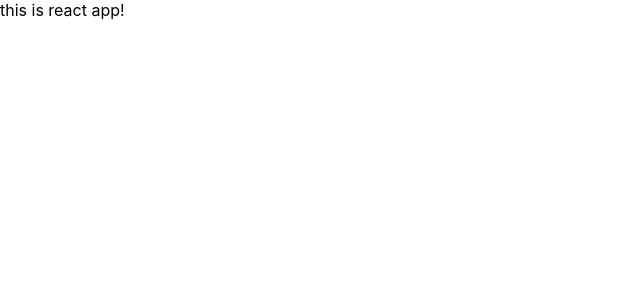
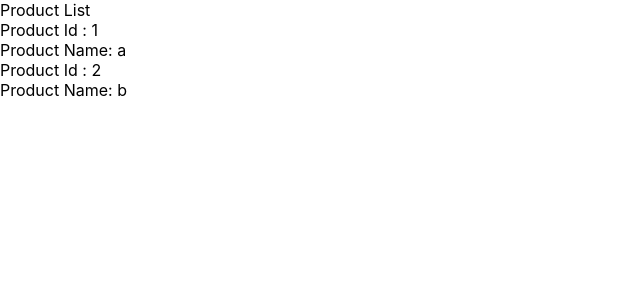
Before and after one commit to asadmony/bn-mern-app, a React (Create React App) app: page / in a window 1280 px wide. Shown: the top 300 px of the page, without its empty margins (0-640 px from the left). Built offline with nearby package versions, Linux system fonts and the light colour scheme.

Commit message:
dynamic component

```diff
--- a/package.json
+++ b/package.json
@@ -1,5 +1,6 @@
 {
   "name": "frontend",
+  "proxy": "http://127.0.0.1:5000",
   "type": "module",
   "version": "0.1.0",
   "private": true,
--- a/src/App.js
+++ b/src/App.js
@@ -1,8 +1,7 @@
+import Home from './components/pages/Home'
 function App() {
   return (
-    <div>
-      this is react app!
-    </div>
+    <Home></Home>
   );
 }
 
--- /dev/null
+++ b/src/components/pages/Home.js
@@ -0,0 +1,18 @@
+import React from 'react'
+import data from './../../data'
+import Product from './Product'
+
+export default function Home() {
+    return (
+        <div>
+            <div>
+                Product List
+            </div>
+            <div>
+                {data.products.map((product)=>(
+                    <Product key={product.id} product={product}></Product>
+                ))}
+            </div>
+        </div>
+    )
+}
--- /dev/null
+++ b/src/components/pages/Product.js
@@ -0,0 +1,11 @@
+import React from 'react'
+
+export default function Product(props) {
+    const {product} = props;
+    return (
+        <div>
+            Product Id : {product.id} <br />
+            Product Name: {product.name}
+        </div>
+    )
+}
--- /dev/null
+++ b/src/data.js
@@ -0,0 +1,14 @@
+const data = {
+    products: [
+        {
+            id: 1,
+            name: 'a',
+        },
+        {
+            id: 2,
+            name: 'b',
+        },
+    ]
+}
+
+export default data;
```
Also changed, not shown: 1 other file (tests, documents, lock files or other folders).
